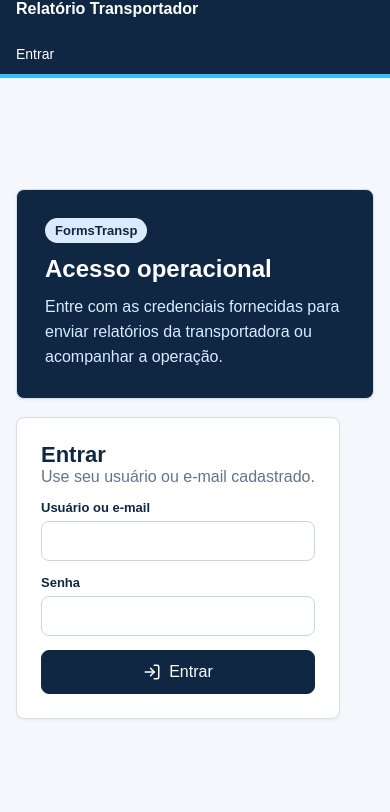
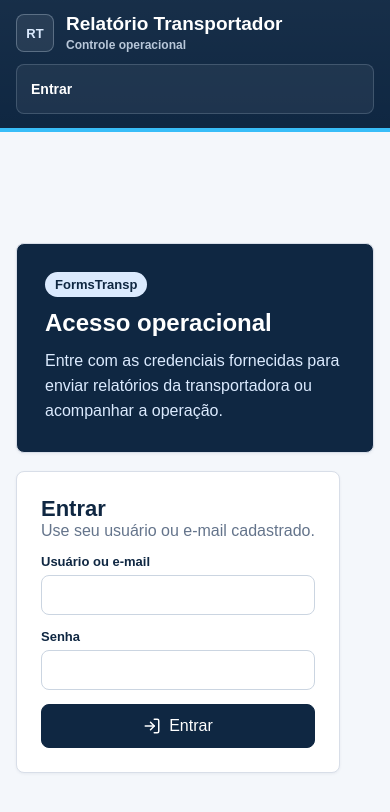
Before and after one commit to Switerz/formstransp, a Next.js app: page /login in a window 390 px wide. Shown: the top 812 px of the page. Built offline with nearby package versions, Linux system fonts and the light colour scheme; no server answers.

Commit message:
Polish top navigation layout

```diff
--- a/app/globals.css
+++ b/app/globals.css
@@ -40,7 +40,9 @@ textarea {
 }
 
 .topbar {
-  background: var(--navy);
+  background:
+    linear-gradient(180deg, rgba(255, 255, 255, 0.035), rgba(255, 255, 255, 0)),
+    var(--navy);
   color: white;
   border-bottom: 4px solid #38bdf8;
 }
@@ -48,29 +50,96 @@ textarea {
 .topbar-inner {
   width: min(1180px, calc(100% - 32px));
   margin: 0 auto;
-  min-height: 64px;
+  min-height: 72px;
   display: flex;
   align-items: center;
   justify-content: space-between;
-  gap: 16px;
+  gap: 18px;
+}
+
+.brand-lockup {
+  display: inline-flex;
+  align-items: center;
+  gap: 12px;
+  min-width: max-content;
+}
+
+.brand-lockup strong,
+.brand-lockup small {
+  display: block;
+}
+
+.brand-lockup strong {
+  color: white;
+  font-size: 19px;
+  line-height: 1.1;
+}
+
+.brand-lockup small {
+  margin-top: 3px;
+  color: #b8c7d9;
+  font-size: 12px;
+  font-weight: 700;
+}
+
+.brand-mark {
+  display: inline-flex;
+  align-items: center;
+  justify-content: center;
+  width: 38px;
+  height: 38px;
+  border: 1px solid rgba(184, 199, 217, 0.36);
+  border-radius: 8px;
+  background: rgba(255, 255, 255, 0.08);
+  color: #dbeafe;
+  font-size: 13px;
+  font-weight: 800;
 }
 
 .nav {
   align-items: center;
   display: flex;
-  gap: 12px;
+  justify-content: flex-end;
+  gap: 10px;
   flex-wrap: wrap;
   font-size: 14px;
 }
 
+.nav-section,
+.nav-session {
+  display: inline-flex;
+  align-items: center;
+  gap: 6px;
+  min-height: 40px;
+  border: 1px solid rgba(184, 199, 217, 0.22);
+  border-radius: 8px;
+  padding: 4px;
+  background: rgba(255, 255, 255, 0.06);
+}
+
+.nav-section-label {
+  padding: 0 8px;
+  color: #b8c7d9;
+  font-size: 12px;
+  font-weight: 800;
+}
+
 .nav-user {
+  max-width: 220px;
+  overflow: hidden;
+  padding: 0 8px;
   color: #dbeafe;
+  font-size: 13px;
+  font-weight: 700;
+  text-overflow: ellipsis;
+  white-space: nowrap;
 }
 
 .nav-button {
-  border: 0;
-  padding: 0;
-  background: transparent;
+  border: 1px solid rgba(184, 199, 217, 0.24);
+  border-radius: 7px;
+  padding: 0 10px;
+  background: rgba(15, 39, 66, 0.35);
   color: white;
   cursor: pointer;
 }
@@ -80,6 +149,23 @@ textarea {
   min-height: 32px;
   display: inline-flex;
   align-items: center;
+  gap: 7px;
+  border-radius: 7px;
+  padding: 0 10px;
+  color: white;
+  font-weight: 700;
+}
+
+.nav a:hover,
+.nav-button:hover {
+  background: rgba(255, 255, 255, 0.12);
+}
+
+.brand-lockup:focus-visible,
+.nav a:focus-visible,
+.nav-button:focus-visible {
+  outline: 3px solid rgba(56, 189, 248, 0.34);
+  outline-offset: 2px;
 }
 
 .page-title {
@@ -1248,6 +1334,39 @@ th {
     flex-direction: column;
   }
 
+  .topbar-inner {
+    gap: 12px;
+    padding: 14px 0;
+  }
+
+  .brand-lockup {
+    width: 100%;
+  }
+
+  .nav {
+    width: 100%;
+    justify-content: flex-start;
+  }
+
+  .nav-section,
+  .nav-session {
+    width: 100%;
+    align-items: flex-start;
+    flex-wrap: wrap;
+  }
+
+  .nav-section-label {
+    width: 100%;
+    padding: 4px 8px 2px;
+  }
+
+  .nav-user {
+    max-width: 100%;
+    min-height: 40px;
+    display: inline-flex;
+    align-items: center;
+  }
+
   .auth-panel {
     display: flex;
   }
--- a/app/layout.tsx
+++ b/app/layout.tsx
@@ -1,5 +1,6 @@
 import type { Metadata } from "next";
 import Link from "next/link";
+import { LogOut } from "lucide-react";
 import { logout } from "@/app/auth-actions";
 import { getCurrentUser, isInternalAdmin, isInternalRole } from "@/lib/auth";
 import "./globals.css";
@@ -20,29 +21,48 @@ export default async function RootLayout({ children }: { children: React.ReactNo
       <body>
         <header className="topbar">
           <div className="topbar-inner">
-            <strong>Relatório Transportador</strong>
+            <Link className="brand-lockup" href={isInternal ? "/" : currentUser ? "/portal" : "/login"}>
+              <span className="brand-mark" aria-hidden="true">RT</span>
+              <span>
+                <strong>Relatório Transportador</strong>
+                <small>Controle operacional</small>
+              </span>
+            </Link>
             <nav className="nav">
               {currentUser ? (
                 <>
                   {mustChangePassword ? (
-                    <Link href="/alterar-senha">Alterar senha</Link>
+                    <div className="nav-section">
+                      <span className="nav-section-label">Acesso</span>
+                      <Link href="/alterar-senha">Alterar senha</Link>
+                    </div>
                   ) : isInternal ? (
-                    <>
+                    <div className="nav-section">
+                      <span className="nav-section-label">Operação</span>
                       <Link href="/">Admin</Link>
                       {canManage ? <Link href="/transportadoras/nova">Nova transportadora</Link> : null}
                       {canManage ? <Link href="/usuarios">Usuários</Link> : null}
                       <Link href="/automacoes/logs">Logs</Link>
-                    </>
+                    </div>
                   ) : (
-                    <Link href="/portal">Portal</Link>
+                    <div className="nav-section">
+                      <span className="nav-section-label">Portal</span>
+                      <Link href="/portal">Início</Link>
+                    </div>
                   )}
-                  <span className="nav-user">{currentUser.nome}</span>
-                  <form action={logout}>
-                    <button className="nav-button" type="submit">Sair</button>
-                  </form>
+                  <div className="nav-session">
+                    <span className="nav-user">{currentUser.nome}</span>
+                    <form action={logout}>
+                      <button className="nav-button" type="submit">
+                        <LogOut size={16} /> Sair
+                      </button>
+                    </form>
+                  </div>
                 </>
               ) : (
-                <Link href="/login">Entrar</Link>
+                <div className="nav-session">
+                  <Link href="/login">Entrar</Link>
+                </div>
               )}
             </nav>
           </div>
```
Also changed, not shown: 1 other file (tests, documents, lock files or other folders).
